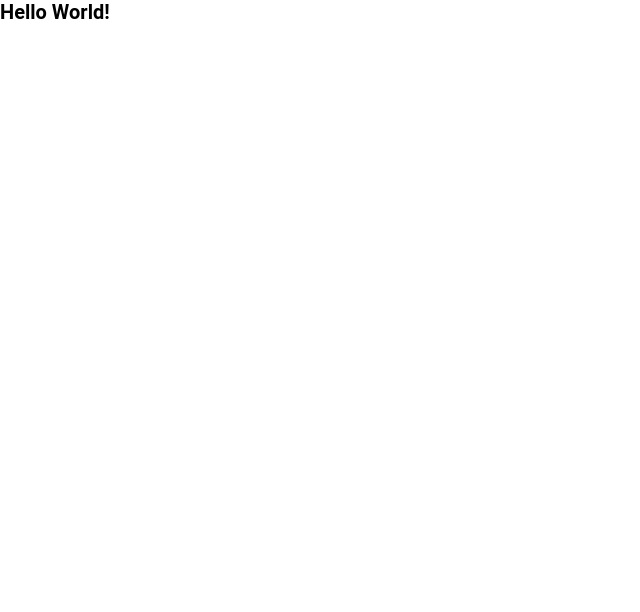
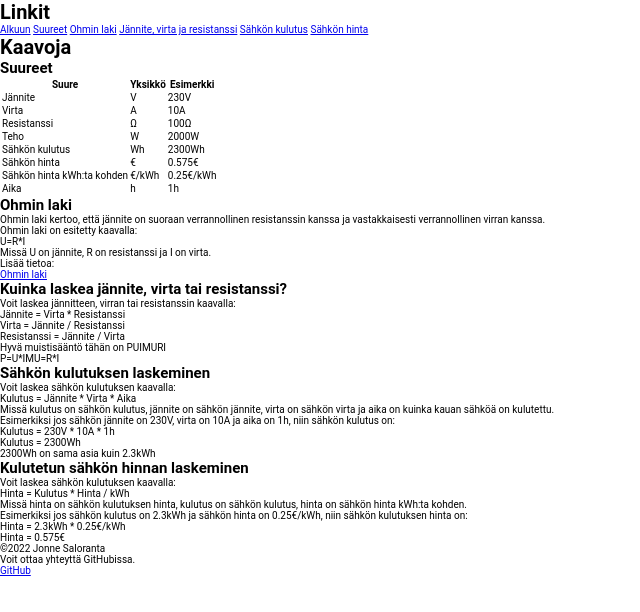
Before and after one commit to JonneSaloranta/Sahko-Laskimet, a plain HTML site: page index.html in a window 1280 px wide. Shown: the whole page, without its empty margins (0-640 px from the left). Drawn offline with Linux system fonts and the light colour scheme.

Commit message:
lisättii kaavoja

```diff
--- a/index.html
+++ b/index.html
@@ -5,17 +5,129 @@
     <meta charset="UTF-8">
     <meta http-equiv="X-UA-Compatible" content="IE=edge">
     <meta name="viewport" content="width=device-width, initial-scale=1.0">
-    <meta name="description" content="This is a website about me">
+    <meta name="description" content="Tämä sivu sisältää erilaisia sähkö laskureita, kaavoja jne">
     <meta name="keywords" content="Sähkö, Laskurit, Kaavat">
     <meta name="author" content="Jonne Saloranta">
     <meta name="robots" content="index, follow">
     <link rel="stylesheet" href="styles.css">
-    <title>Laskimet</title>
+    <title>Sähkö laskimet ja kaavat</title>
 </head>
 
 <body>
-    <h1>Hello World!</h1>
 
+    <div class="menu">
+        <h1>Linkit</h1>
+        <a href="#ylös" id="alku">Alkuun</a>
+        <a href="#suureet">Suureet</a>
+        <a href="#ohmin-laki">Ohmin laki</a>
+        <a href="#jännite-virta-resistanssi">Jännite, virta ja resistanssi</a>
+        <a href="#sähkön-kulutus">Sähkön kulutus</a>
+        <a href="#kulutetun-sähkön-hinta">Sähkön hinta</a>
+    </div>
+    <div class="container">
+        <h1 class="title center" id="ylös">Kaavoja</h1>
+        <div class="box" id="suureet">
+            <h2>Suureet</h2>
+            <table>
+                <tr>
+                    <th>Suure</th>
+                    <th>Yksikkö</th>
+                    <th>Esimerkki</th>
+                </tr>
+                <tr>
+                    <td>Jännite</td>
+                    <td>V</td>
+                    <td>230V</td>
+                </tr>
+                <tr>
+                    <td>Virta</td>
+                    <td>A</td>
+                    <td>10A</td>
+                </tr>
+                <tr>
+                    <td>Resistanssi</td>
+                    <td>Ω</td>
+                    <td>100Ω</td>
+                </tr>
+                <tr>
+                    <td>Teho</td>
+                    <td>W</td>
+                    <td>2000W</td>
+                </tr>
+                <tr>
+                    <td>Sähkön kulutus</td>
+                    <td>Wh</td>
+                    <td>2300Wh</td>
+                </tr>
+                <tr>
+                    <td>Sähkön hinta</td>
+                    <td>€</td>
+                    <td>0.575€</td>
+                </tr>
+                <tr>
+                    <td>Sähkön hinta kWh:ta kohden</td>
+                    <td>€/kWh</td>
+                    <td>0.25€/kWh</td>
+                </tr>
+                <tr>
+                    <td>Aika</td>
+                    <td>h</td>
+                    <td>1h</td>
+                </tr>
+            </table>
+        </div>
+
+        <div class="box" id="ohmin-laki">
+            <h2>Ohmin laki</h2>
+            <p>Ohmin laki kertoo, että jännite on suoraan verrannollinen resistanssin kanssa ja vastakkaisesti verrannollinen virran kanssa.</p>
+            <p>Ohmin laki on esitetty kaavalla:</p>
+            <p><span class="highlight">U=R*I</span></p>
+            <p>Missä U on jännite, R on resistanssi ja I on virta.</p>
+
+            <div class="sources">
+                <p>Lisää tietoa:</p>
+                <a href="https://fi.wikipedia.org/wiki/Ohmin_laki">Ohmin laki</a>
+            </div>
+        </div>
+        <div class="box" id="jännite-virta-resistanssi">
+            <h2>Kuinka laskea jännite, virta tai resistanssi?</h2>
+            <p>Voit laskea jännitteen, virran tai resistanssin kaavalla:</p>
+            <p>Jännite = Virta * Resistanssi</p>
+            <p>Virta = Jännite / Resistanssi</p>
+            <p>Resistanssi = Jännite / Virta</p>
+            <p>Hyvä muistisääntö tähän on PUIMURI</p>
+            <p><span class="highlight">P=U*I</span>M<span class="highlight">U=R*I</span></p>
+        </div>
+
+        <div class="box" id="sähkön-kulutus">
+            <h2>Sähkön kulutuksen laskeminen</h2>
+            <p>Voit laskea sähkön kulutuksen kaavalla:</p>
+            <p><span class="highlight">Kulutus = Jännite * Virta * Aika</span></p>
+            <p>Missä kulutus on sähkön kulutus, jännite on sähkön jännite, virta on sähkön virta ja aika on kuinka kauan sähköä on kulutettu.</p>
+            <p>Esimerkiksi jos sähkön jännite on 230V, virta on 10A ja aika on 1h, niin sähkön kulutus on:</p>
+            <p><span class="highlight">Kulutus = 230V * 10A * 1h</span></p>
+            <p><span class="highlight">Kulutus = 2300Wh</span></p>
+            <p>2300Wh on sama asia kuin 2.3kWh</p>
+        </div>
+
+        <div class="box" id="kulutetun-sähkön-hinta">
+            <h2>Kulutetun sähkön hinnan laskeminen</h2>
+            <p>Voit laskea sähkön kulutuksen kaavalla:</p>
+            <p><span class="highlight">Hinta = Kulutus * Hinta / kWh</span></p>
+            <p>Missä hinta on sähkön kulutuksen hinta, kulutus on sähkön kulutus, hinta on sähkön hinta kWh:ta kohden.</p>
+            <p>Esimerkiksi jos sähkön kulutus on 2.3kWh ja sähkön hinta on 0.25€/kWh, niin sähkön kulutuksen hinta on:</p>
+            <p><span class="highlight">Hinta = 2.3kWh * 0.25€/kWh</span></p>
+            <p><span class="highlight">Hinta = 0.575€</span></p>
+        </div>
+    </div>
+
+    <footer id="ota-yhteyttä">
+        <p>&copy;2022 Jonne Saloranta</p>
+        <div class="github">
+            <p>Voit ottaa yhteyttä GitHubissa.</p>
+            <a href="https://github.com/JonneSaloranta/Sahko-Laskimet">GitHub</a>
+        </div>
+    </footer>
 </body>
 
 </html>
```
